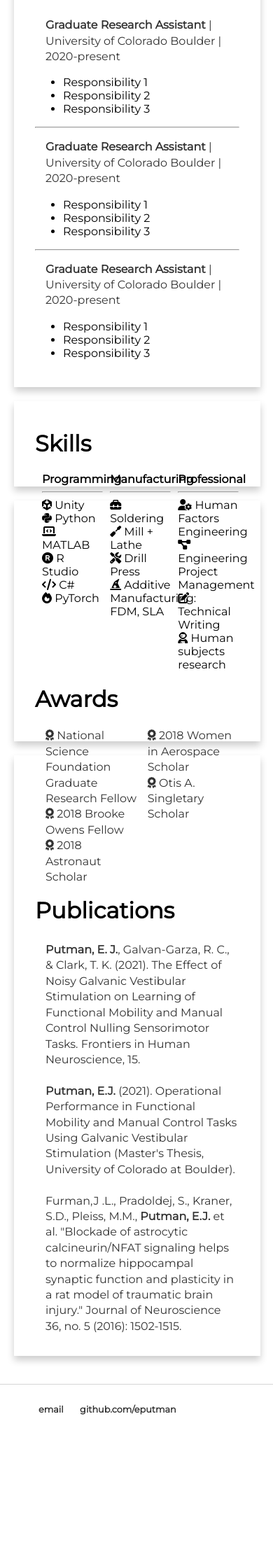
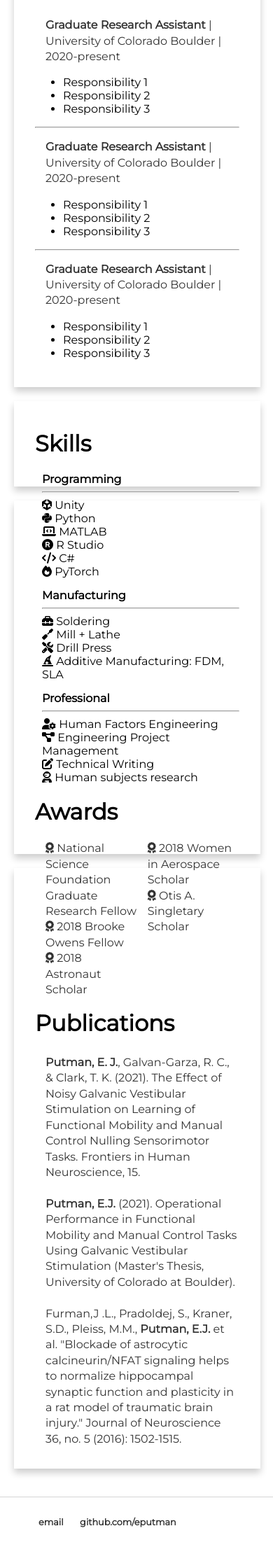
Before and after one commit to eputman/eputman.github.io, a Jekyll site: the page built from CV/index.html, in a window 390 px wide. Shown: the part 1868-4078 px from the top of the page at 70% size. Built offline with Jekyll 4.4.1, drawn with Linux system fonts in a browser that asks for light colours; nearby versions of some CDN libraries; before the commit the page ends 3917 px from its top, so only the background shows below that.

Commit message:
Media format for columns

```diff
--- a/css/main.css
+++ b/css/main.css
@@ -385,6 +385,10 @@ ul.posts li {
 .content{
 	padding:10px;
 	}
+.column{
+  display: block;
+  width: 100%
+  }
 .flex-container {
 	flex-wrap: wrap;
 	justify-content: center;
```
